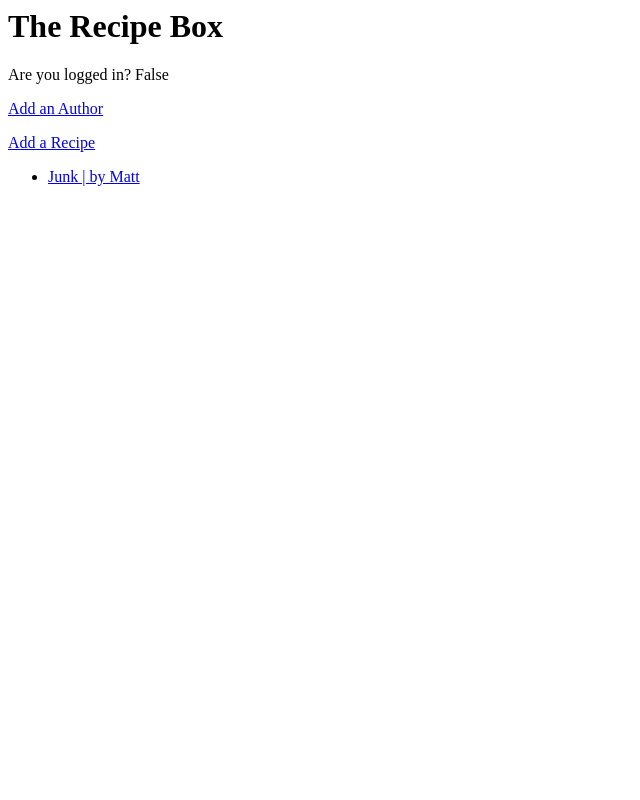
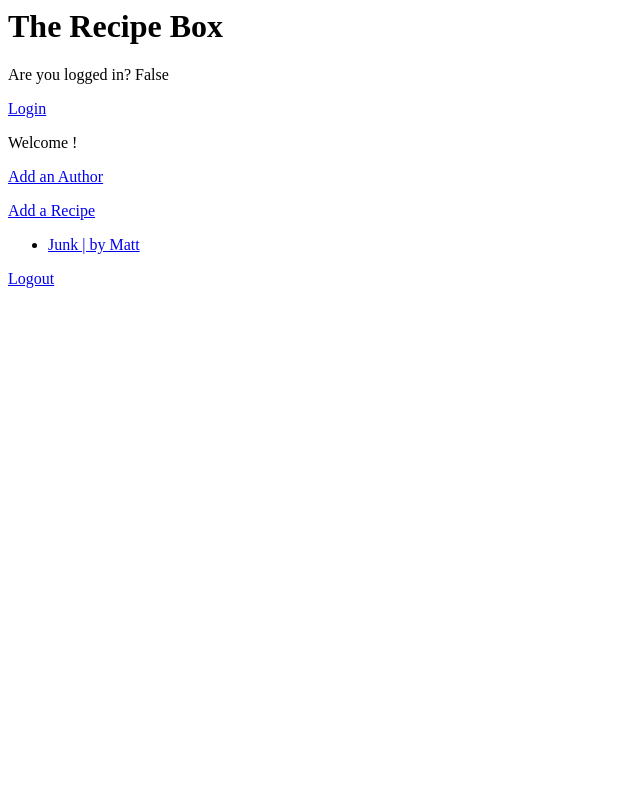
Before and after one commit to millerjl1980/recipebox, a Django app: page / in a window 1280 px wide. Shown: the whole page, without its empty margins (0-640 px from the left). Run offline with Django 3.2, Linux system fonts and the light colour scheme; data comes from the database, SQL or seed files in the repository; both versions use the stored data as it was after the commit.

Commit message:
added logout feature

```diff
--- a/recipes/models.py
+++ b/recipes/models.py
@@ -6,6 +6,7 @@ from django.contrib.auth.models import User
 class Author(models.Model):
     name = models.CharField(max_length=50)
     bio = models.TextField()
+    user = models.OneToOneField(User, on_delete=models.CASCADE)
 
     def __str__(self):
         return self.name
--- a/recipes/templates/index.html
+++ b/recipes/templates/index.html
@@ -1,5 +1,9 @@
 <h1>The Recipe Box</h1>
 Are you logged in? {{ request.user.is_authenticated }}
+<p></p>
+<a href="/login">Login</a>
+<p></p>
+Welcome {{ request.user.username }} !
 <p></p>
 <a href="/addauthor">Add an Author</a>
 <p></p>
@@ -14,3 +18,6 @@ Are you logged in? {{ request.user.is_authenticated }}
 
     {% endfor %}
 </ul>
+
+
+    <a href="/logout">Logout</a>
--- a/recipes/urls.py
+++ b/recipes/urls.py
@@ -8,6 +8,7 @@ urlpatterns = [
     path('addrecipe/', views.add_recipe),
     path('addauthor/', views.add_author),
     path('recipe/<int:recipe_id>', views.recipe),
-    path('login/', views.loginview)
+    path('login/', views.loginview),
+    path('logout/', views.logoutview)
     # path('admin/', admin.site.urls),
 ]
--- a/recipes/views.py
+++ b/recipes/views.py
@@ -51,6 +51,7 @@ def add_recipe(req):
     return render(req, html, {'form': form })
 
 @login_required
+
 def add_author(req):
     html = 'generic_form.html'
 
@@ -76,3 +77,7 @@ def loginview(req):
                     )
     form = LoginForm()
     return render(req, 'generic_form.html', {'form': form})
+
+def logoutview(req):
+    logout(req)
+    return HttpResponseRedirect(reverse('homepage'))
```
Also changed, not shown: db.sqlite3, recipes/migrations/0001_initial.py.
